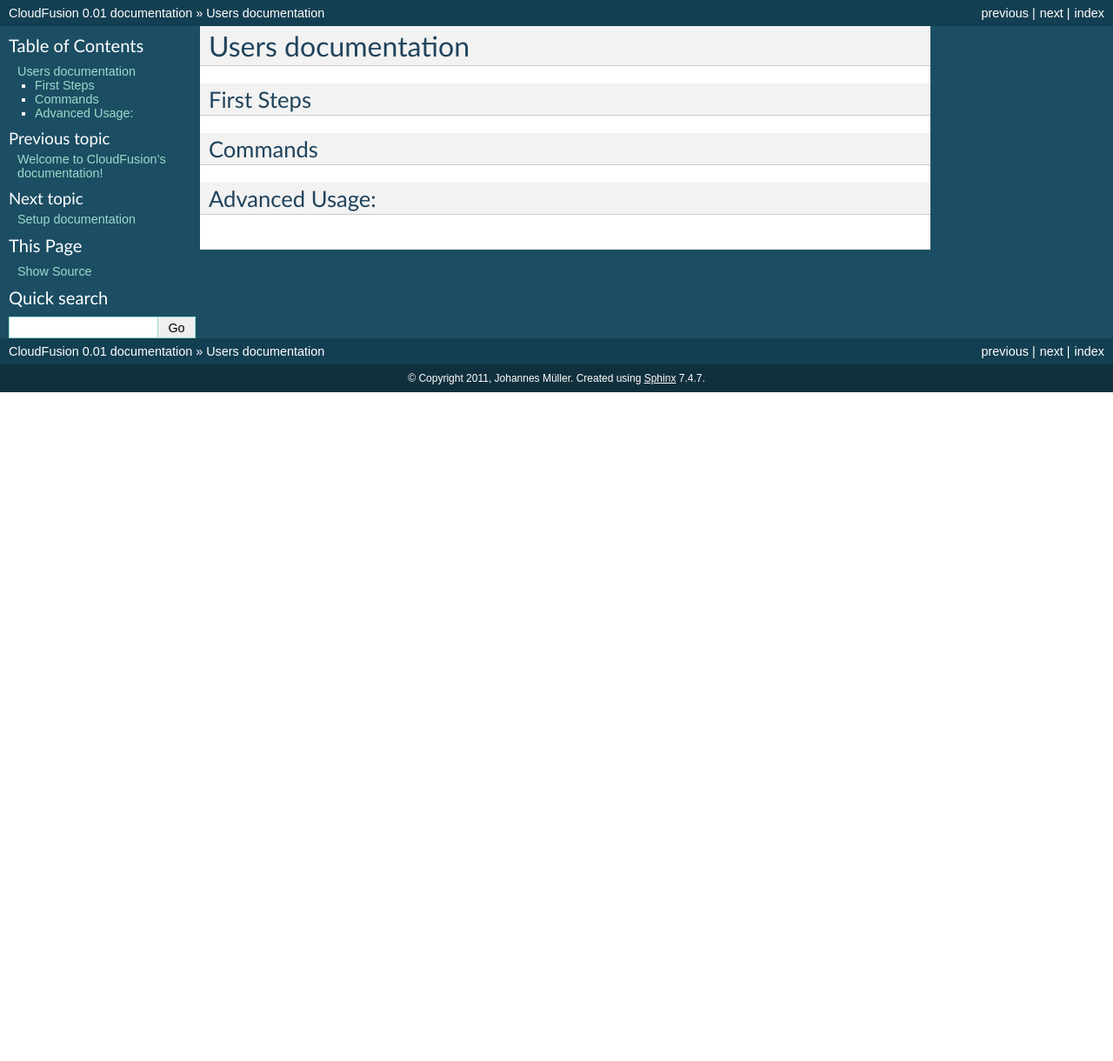
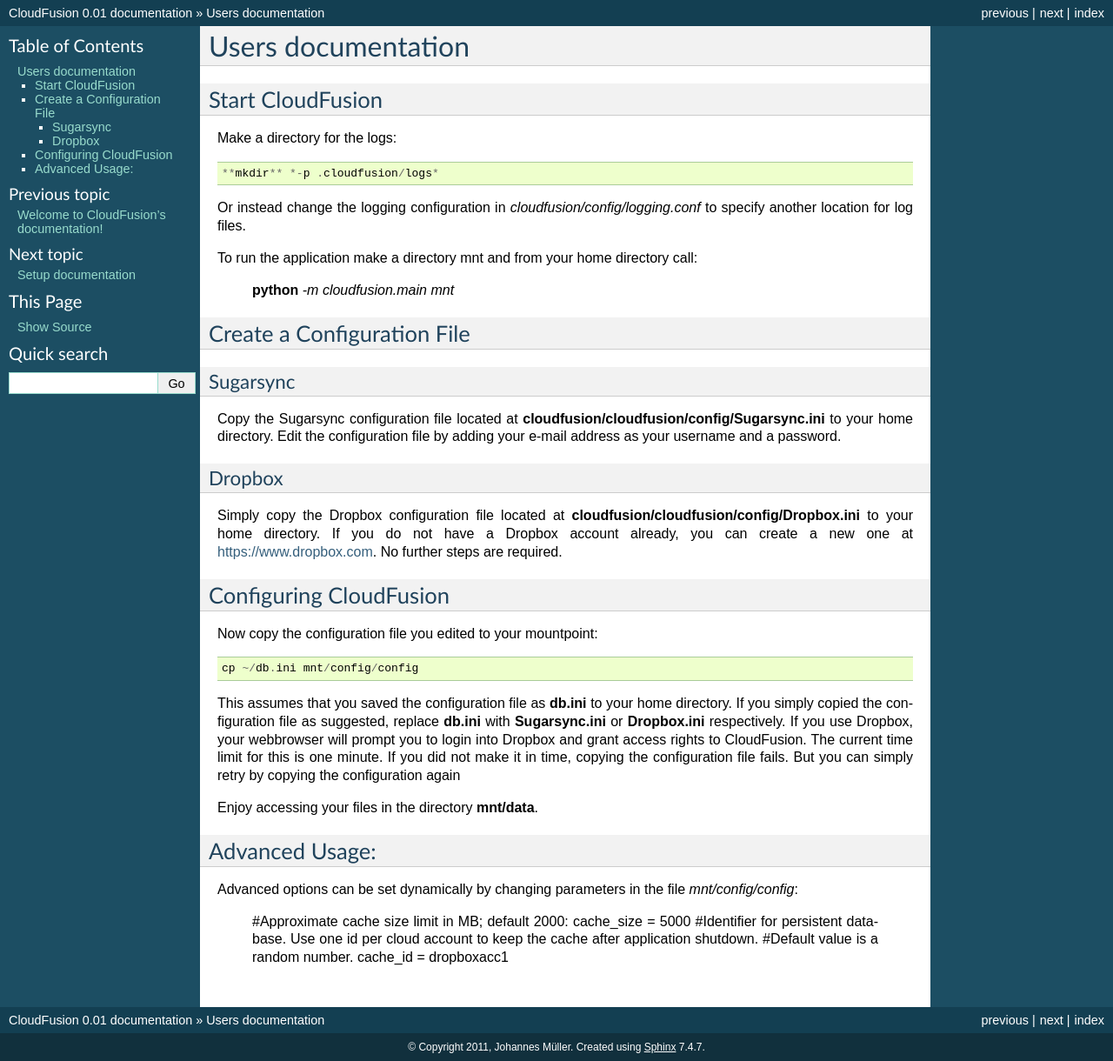
Before and after one commit to joe42/CloudFusion, a Sphinx documentation site: the page built from cloudfusion/cloudfusion/doc/user.txt, in a window 1280 px wide. Shown: the whole page at 87% size. Built offline with Sphinx 7.4.7, drawn with Linux system fonts in a browser that asks for light colours; pages that are not in the unit, such as notebooks, are missing from menus; before the commit the page ends 900 px from its top, so only the background shows below that.

Commit message:
Update documentation

```diff
--- a/cloudfusion/cloudfusion/doc/develop.txt
+++ b/cloudfusion/cloudfusion/doc/develop.txt
@@ -35,6 +35,9 @@
 * nosy
 * nosetests
 
+First create configuration files for all services in "cloudfusion/config". For the Dropbox service, the configuration file needs to be called
+*dropbox_testing.ini*. For sugarsync the name is *sugarsync_testing.ini*.
+
 To run all tests call:
 :program:`nosetests` :option:`-v` :option:`-s` *cloudfusion.tests.store_test*
 
--- a/cloudfusion/cloudfusion/doc/index.txt
+++ b/cloudfusion/cloudfusion/doc/index.txt
@@ -10,9 +10,14 @@
 Introduction
 ---------------------
 
+CloudFusion lets you access your Dropbox or Sugarsync files from Linux like any file on your desktop.
+
 
 Features
 ---------------------
+
+* Flexible caching layers
+
 
 
 
--- a/cloudfusion/cloudfusion/doc/user.txt
+++ b/cloudfusion/cloudfusion/doc/user.txt
@@ -1,16 +1,60 @@
 Users documentation
 ======================================
 
-First Steps
+Start CloudFusion
 ---------------------
 
+Make a directory for the logs::
+
+	**mkdir** *-p .cloudfusion/logs*
+
+Or instead change the logging configuration in *cloudfusion/config/logging.conf* to specify another location for log files.
+
+To run the application make a directory mnt and from your home directory call:
+
+	**python** *-m cloudfusion.main mnt*
 
 
+Create a Configuration File
+------------------------------------
 
-Commands
----------------------
+Sugarsync
+++++++++++
+Copy the Sugarsync configuration file located at **cloudfusion/cloudfusion/config/Sugarsync.ini** to your home directory.
+Edit the configuration file by adding your e-mail address as your username and a password.
+
+
+Dropbox
+++++++++++
+Simply copy the Dropbox configuration file located at **cloudfusion/cloudfusion/config/Dropbox.ini** to your home directory.
+If you do not have a Dropbox account already, you can create a new one at https://www.dropbox.com.
+No further steps are required.
+
+
+Configuring CloudFusion
+------------------------------------
+
+Now copy the configuration file you edited to your mountpoint::
+
+    cp ~/db.ini mnt/config/config
+
+This assumes that you saved the configuration file as **db.ini** to your home directory.
+If you simply copied the configuration file as suggested, replace **db.ini** with **Sugarsync.ini** or **Dropbox.ini** respectively.
+If you use Dropbox, your webbrowser will prompt you to login into Dropbox and grant access rights to CloudFusion.
+The current time limit for this is one minute. If you did not make it in time, copying the configuration file fails.
+But you can simply retry by copying the configuration again
+
+Enjoy accessing your files in the directory **mnt/data**.
 
 
 
 Advanced Usage:
 -------------------------------
+
+Advanced options can be set dynamically by changing parameters in the file *mnt/config/config*:
+
+	#Approximate cache size limit in MB; default 2000:
+	cache_size = 5000
+	#Identifier for persistent database. Use one id per cloud account to keep the cache after application shutdown.
+	#Default value is a random number.
+	cache_id = dropboxacc1
```
Also changed, not shown: cloudfusion/cloudfusion/doc/setup.txt (+8 -19 lines).
